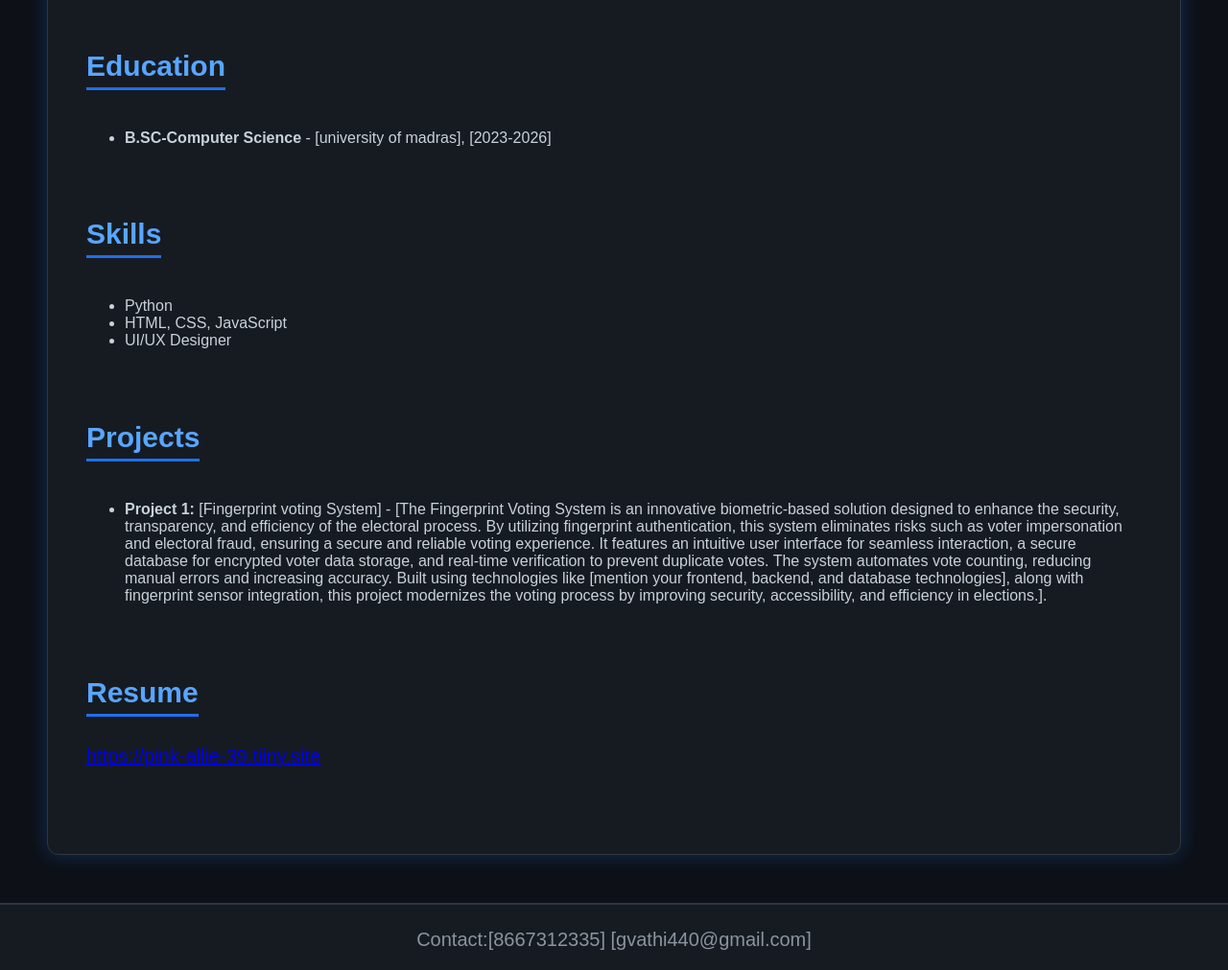
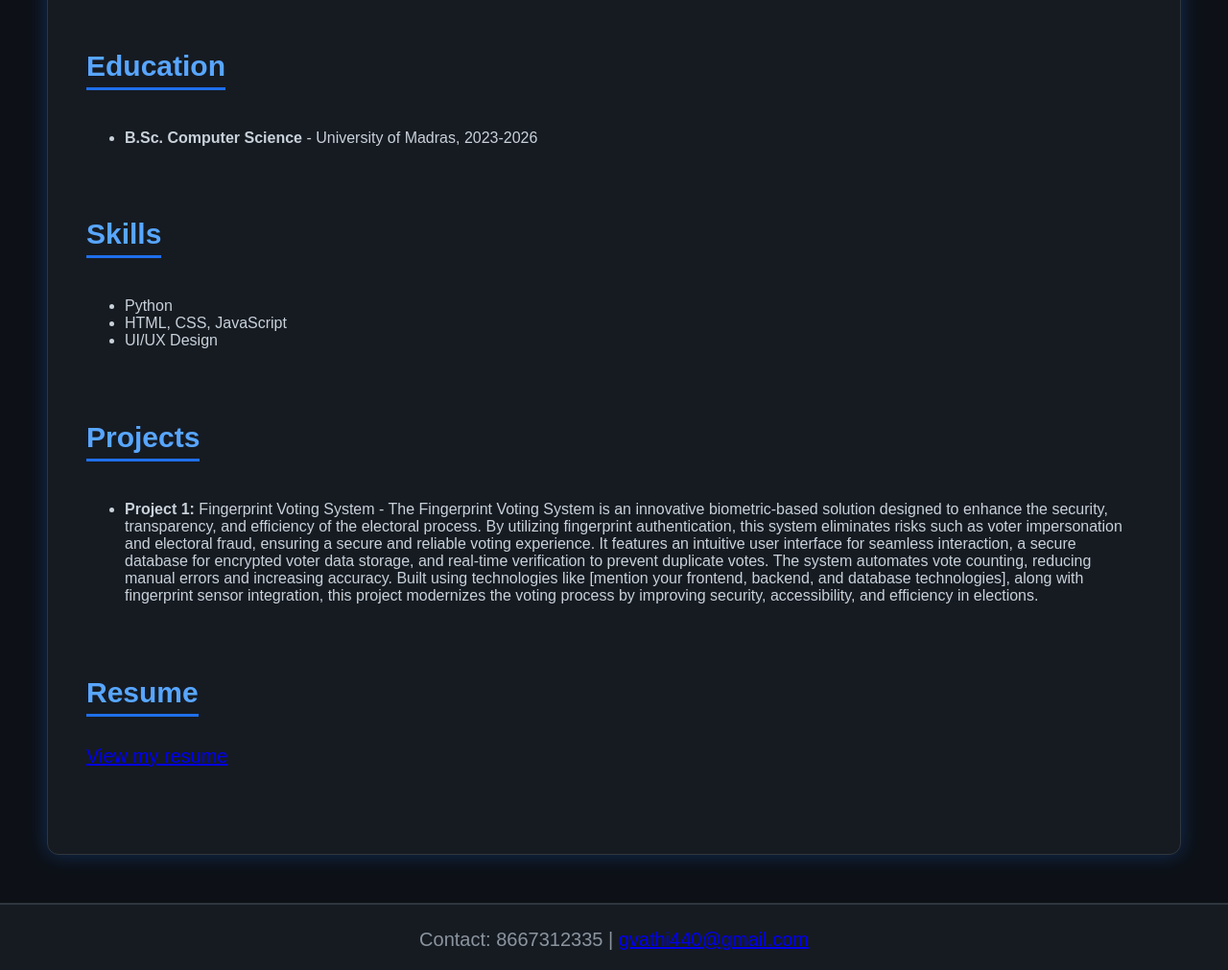
Before and after one commit to gunavathi552006/gunavathy-portfolio, a plain HTML site: page index.html in a window 1280 px wide. Shown: the part 920-1931 px from the top of the page at 96% size. Drawn offline with Linux system fonts and the light colour scheme.

Commit message:
Update index.html

```diff
--- a/index.html
+++ b/index.html
@@ -10,7 +10,7 @@
 <body>
     <header>
         <div class="container header-container shadow p-3 mb-5 bg-white rounded">
-            <img src="image.jpeg" alt="Gunavathi" class="profile-pic">
+            <img src="image.jpeg" alt="Profile picture of Gunavathi" class="profile-pic">
             <div class="header-text">
                 <h1>Gunavathi V</h1>
                 <p>UI/UX DESIGNER</p>
@@ -37,7 +37,7 @@
         <section id="education" class="fade-in">
             <h2>Education</h2>
             <ul>
-                <li><strong>B.SC-Computer Science</strong> - [university of madras], [2023-2026]</li>
+                <li><strong>B.Sc. Computer Science</strong> - University of Madras, 2023-2026</li>
             </ul>
         </section>
 
@@ -46,8 +46,7 @@
             <ul>
                 <li>Python</li>
                 <li>HTML, CSS, JavaScript</li>
-                <li>UI/UX Designer</li>
-
+                <li>UI/UX Design</li>
             </ul>
         </section>
 
@@ -55,19 +54,19 @@
             <h2>Projects</h2>
             <ul>
                 <li>
-                    <strong>Project 1:</strong> [Fingerprint voting System] - [The Fingerprint Voting System is an innovative biometric-based solution designed to enhance the security, transparency, and efficiency of the electoral process. By utilizing fingerprint authentication, this system eliminates risks such as voter impersonation and electoral fraud, ensuring a secure and reliable voting experience. It features an intuitive user interface for seamless interaction, a secure database for encrypted voter data storage, and real-time verification to prevent duplicate votes. The system automates vote counting, reducing manual errors and increasing accuracy. Built using technologies like [mention your frontend, backend, and database technologies], along with fingerprint sensor integration, this project modernizes the voting process by improving security, accessibility, and efficiency in elections.].
+                    <strong>Project 1:</strong> Fingerprint Voting System - The Fingerprint Voting System is an innovative biometric-based solution designed to enhance the security, transparency, and efficiency of the electoral process. By utilizing fingerprint authentication, this system eliminates risks such as voter impersonation and electoral fraud, ensuring a secure and reliable voting experience. It features an intuitive user interface for seamless interaction, a secure database for encrypted voter data storage, and real-time verification to prevent duplicate votes. The system automates vote counting, reducing manual errors and increasing accuracy. Built using technologies like [mention your frontend, backend, and database technologies], along with fingerprint sensor integration, this project modernizes the voting process by improving security, accessibility, and efficiency in elections.
                 </li>
             </ul>
         </section>
 
         <section id="resume" class="fade-in">
             <h2>Resume</h2>
-            <p><a href="[Gunavathi_resume]" target="_blank">https://pink-allie-39.tiiny.site</a></p>
+            <p><a href="https://pink-allie-39.tiiny.site" target="_blank">View my resume</a></p>
         </section>
     </main>
 
     <footer>
-        <p>Contact:[8667312335] [gvathi440@gmail.com]</a></p>
+        <p>Contact: 8667312335 | <a href="mailto:gvathi440@gmail.com">gvathi440@gmail.com</a></p>
     </footer>
 </body>
 </html>
```
